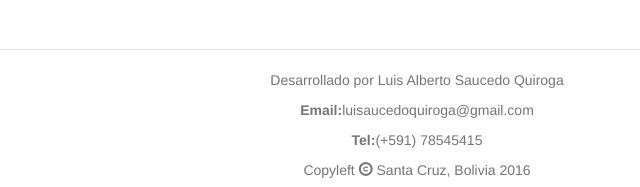
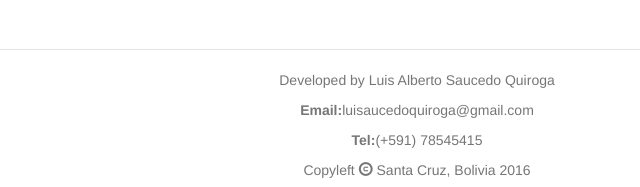
Before and after one commit to mrprogramator/tictactoe, a website: page index.html in a window 1280 px wide. Shown: the part 651-838 px from the top of the page, 223-863 px from the left. Drawn offline with Linux system fonts and the light colour scheme.

```diff
--- a/index.html
+++ b/index.html
@@ -49,7 +49,7 @@
   </div>
   <div class="page-footer" >
     <footer>
-      <p>Desarrollado por Luis Alberto Saucedo Quiroga</p>
+      <p>Developed by Luis Alberto Saucedo Quiroga</p>
       <p><strong>Email:</strong>luisaucedoquiroga@gmail.com</p>
       <p><strong>Tel:</strong>(+591) 78545415</p>
       <p>Copyleft <span class="glyphicon glyphicon-copyright-mark"></span> Santa Cruz, Bolivia 2016</p>
```
